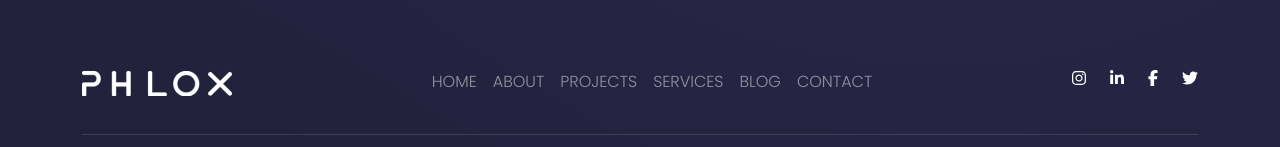
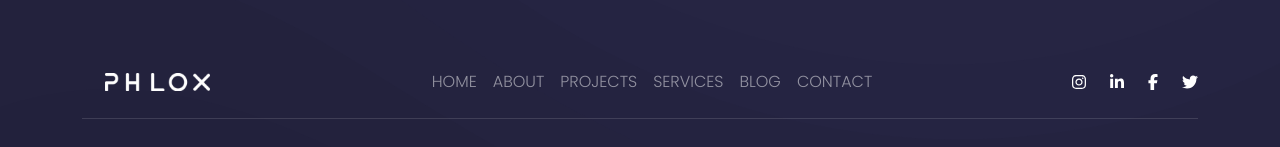
Before and after one commit to MarcoMazzeo01/proj-html-vuejs, a Vue app: page / in a window 1280 px wide. Shown: the part 1835-1982 px from the top of the page. Built offline with nearby package versions, Linux system fonts and the light colour scheme.

Commit message:
fix: logo & padding

```diff
--- a/src/components/Footer.vue
+++ b/src/components/Footer.vue
@@ -30,10 +30,12 @@ export default {
     <!-- bottom footer -->
     <section id="footer__bottom">
       <div class="container">
-        <div class="footer__bottom__upper d-flex justify-content-between">
+        <div
+          class="footer__bottom__upper d-flex justify-content-between align-items-center"
+        >
           <!-- logo -->
           <div class="footer__logo">
-            <img src="images/logotype-2-150x25.png" alt="" srcset="" />
+            <img src="images/logotype-2-150x25.png" alt="logo" />
           </div>
           <!-- menu -->
           <ul class="menu">
@@ -89,6 +91,7 @@ export default {
   .menu {
     display: flex;
     gap: 1em;
+    margin: 0;
   }
   .menu > li {
     display: inline-block;
@@ -107,6 +110,15 @@ export default {
   }
 }
 
+.footer__logo {
+  display: flex;
+  justify-content: center;
+  align-items: center;
+  img {
+    width: 70%;
+  }
+}
+
 ul {
   list-style: none;
   padding: 0;
```
